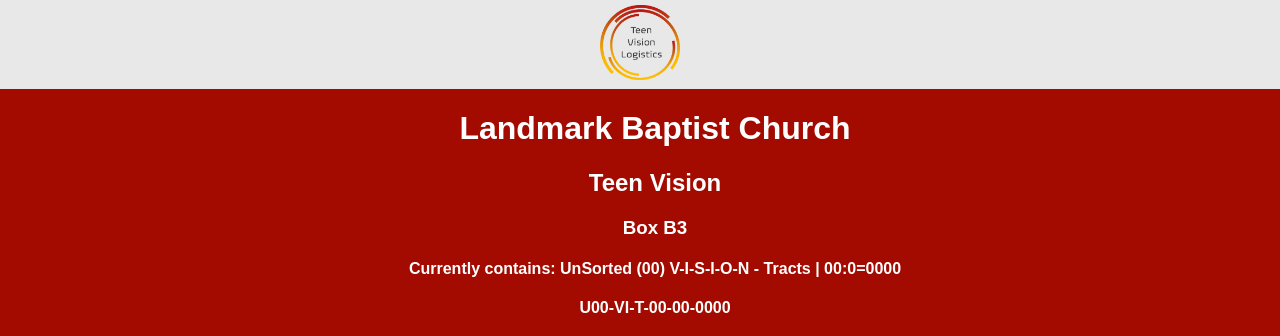
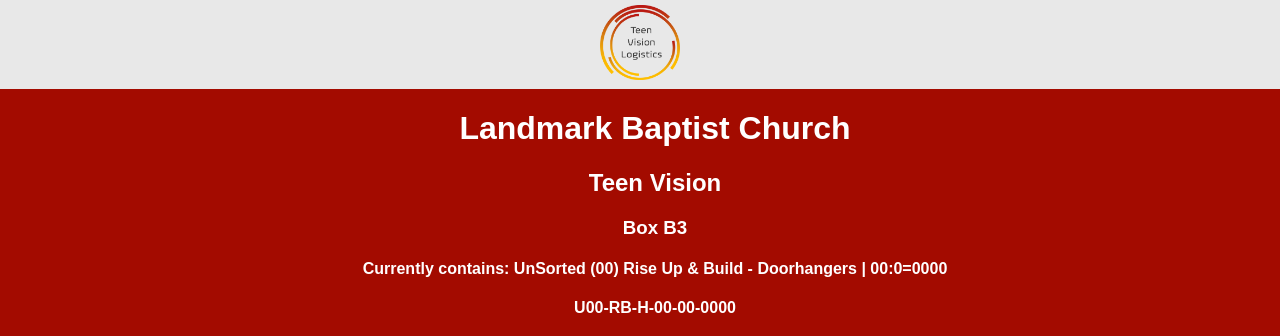
Before and after one commit to ACutAboveGen2/main, a plain HTML site: page lbc/tv/b3.html in a window 1280 px wide. Shown: the top 336 px of the page. Drawn offline with Linux system fonts and the light colour scheme; grey boxes are pictures that could not be loaded.

Commit message:
Wed Mar 24 09:54:47 MDT 2021

```diff
--- a/lbc/tv/b3.html
+++ b/lbc/tv/b3.html
@@ -37,10 +37,10 @@
                 		<h1 class="h">Landmark Baptist Church</h1>
                 		<h2 class="h">Teen Vision</h2>
                 		<h3 class="h">Box B3</h3>
-				<h4 class="h">Currently contains: UnSorted (00) V-I-S-I-O-N - Tracts  | 00:0=0000</h4>
-				<h4 class="h">U00-VI-T-00-00-0000</h4>
+				<h4 class="h">Currently contains: UnSorted (00) Rise Up & Build - Doorhangers  | 00:0=0000</h4>
+				<h4 class="h">U00-RB-H-00-00-0000</h4>
 				<div class="head-logo">
-					<a href="/VI-T.png"><img height="200px" src="VI-T.png" alt="LBC-TV-B3"></a>
+					<a href="/RB-H.png"><img height="200px" src="RB-H.png" alt="LBC-TV-B3"></a>
 				</div>
                 	</div>
 		</main>
```
